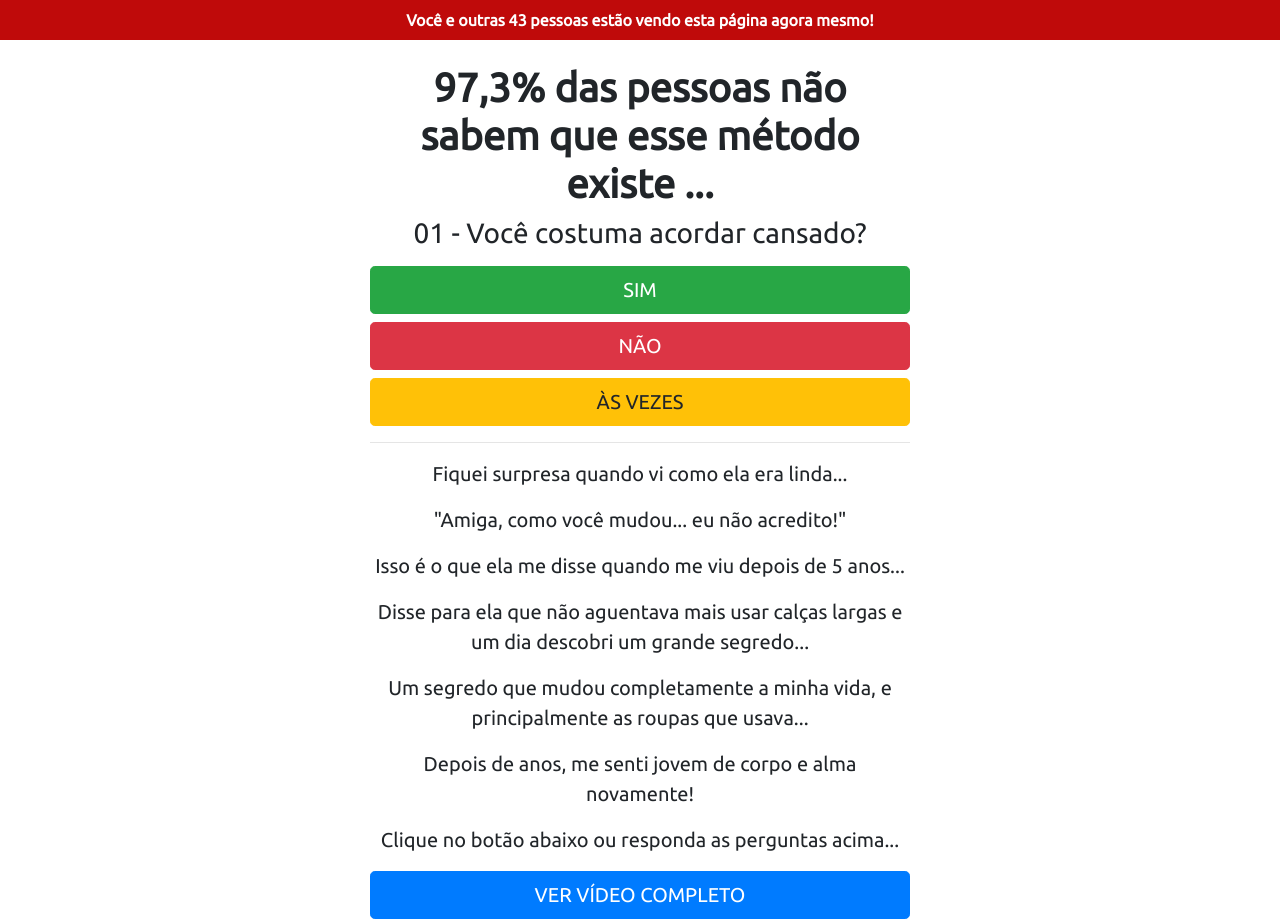
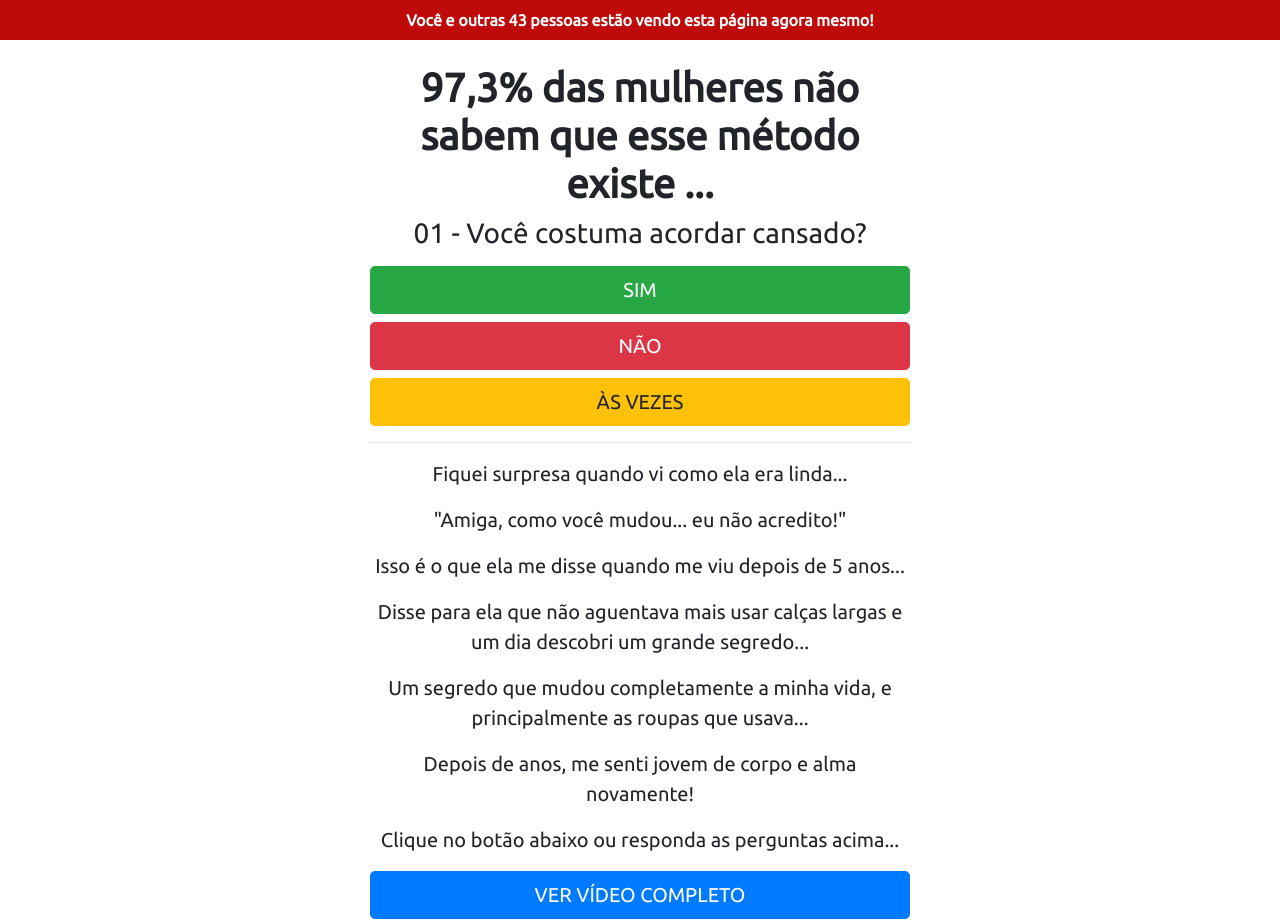
Before and after one commit to afiliado-guilherme/quiz-secando-em-casa, a plain HTML site: page index.html in a window 1280 px wide. Shown: the top 922 px of the page. Drawn offline with nearby package versions, Linux system fonts and the light colour scheme.

Commit message:
Update index.html

```diff
--- a/index.html
+++ b/index.html
@@ -40,7 +40,7 @@
     <div class="container py-4">
       <div class="row justify-content-center">
         <div class="col-lg-6 text-center">
-          <h1>97,3% das pessoas não sabem que esse método existe ...</h1>
+          <h1>97,3% das mulheres não sabem que esse método existe ...</h1>
           <div id="p1">
             <h3>01 - Você costuma acordar cansado?</h3>
             <button onclick="next2()" class="btn btn-success btn-lg btn-block mt-3">SIM</button>
```
